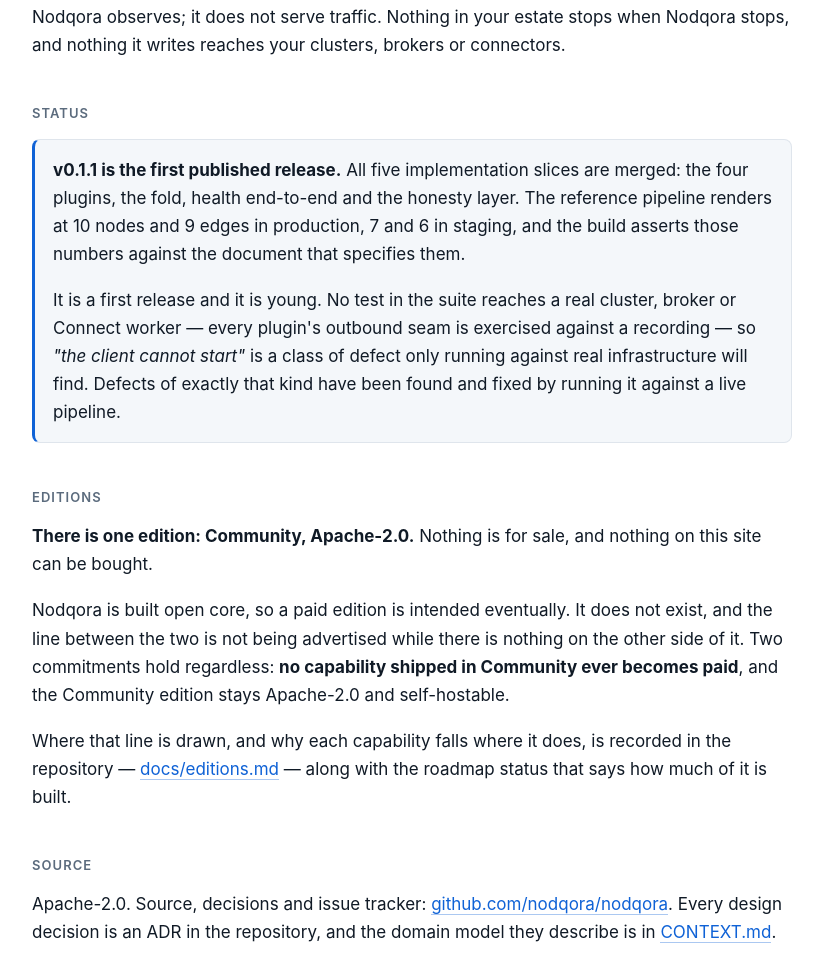
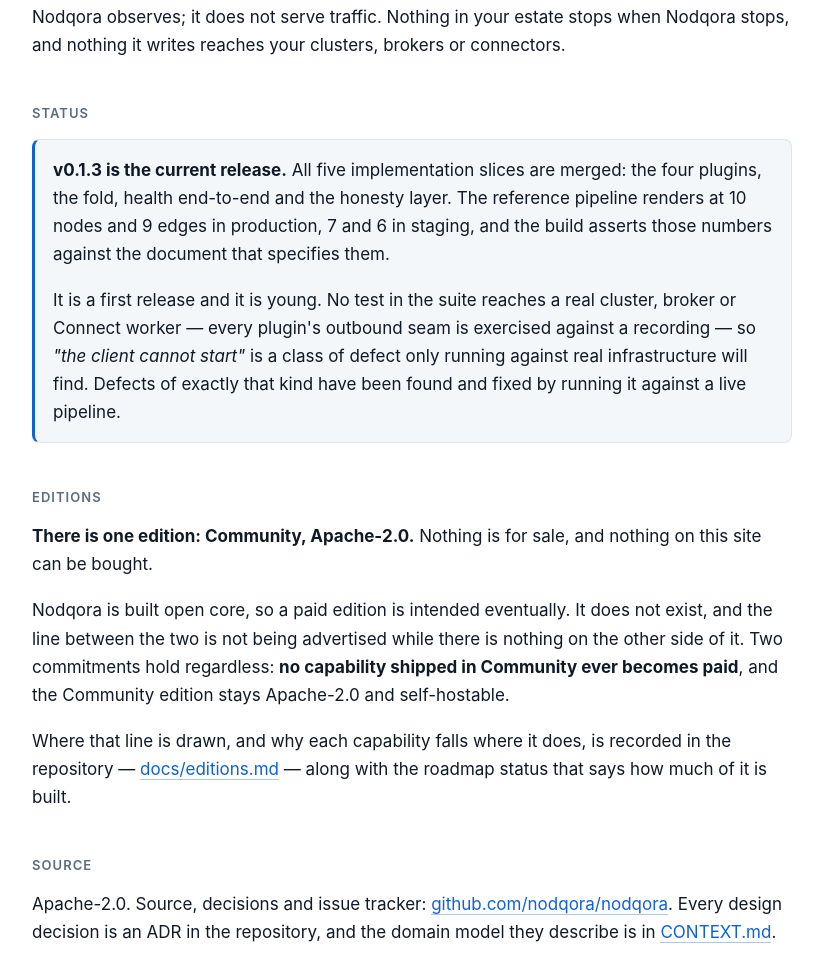
Before and after one commit to nodqora/website, a website: page public/index.html in a window 1280 px wide. Shown: the part 1932-2889 px from the top of the page, without its empty margins (228-1051 px from the left). Drawn offline with Linux system fonts and the light colour scheme.

Commit message:
Move the status note to v0.1.3
The note named v0.1.1 as the first published release. v0.1.3 is now the current
one, and README.md makes this note the one part of the site with no other source
of truth: rewrite it when either of its claims changes, never delete it.

Only the first clause moved. The second is checked rather than assumed — no
`*.java` test changed between v0.1.1 and v0.1.3, so "no test in the suite reaches
a real cluster, broker or Connect worker" is still true, and the product README
still states it in those words.

v0.1.2 is not skipped by accident and is not mentioned: its Maven coordinates
were published before the image push was denied, so under ADR-0143 the number is
spent and no release of it exists. A site that named it would point at nothing.

Signed-off-by: Fyodor Skorozhenko <fredskor@gmail.com>

```diff
--- a/public/index.html
+++ b/public/index.html
@@ -109,7 +109,7 @@ GET /api/environments/{envKey}/state</code></pre>
   <h2>Status</h2>
 
   <div class="note">
-    <p><strong>v0.1.1 is the first published release.</strong> All five implementation slices are
+    <p><strong>v0.1.3 is the current release.</strong> All five implementation slices are
     merged: the four plugins, the fold, health end-to-end and the honesty layer. The reference
     pipeline renders at 10 nodes and 9 edges in production, 7 and 6 in staging, and the build
     asserts those numbers against the document that specifies them.</p>
```
